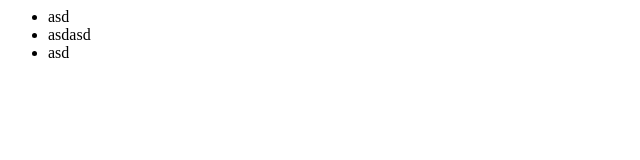
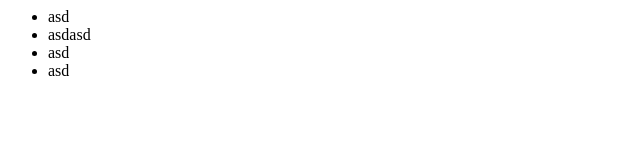
Before and after one commit to szintenzoltan/test1, a plain HTML site: page index.html in a window 1280 px wide. Shown: the full height of the page, 0-640 px from the left. Drawn offline with Linux system fonts and the light colour scheme.

Commit message:
commit index.html
+asd

```diff
--- a/index.html
+++ b/index.html
@@ -4,6 +4,7 @@
       <li>asd</li>
       <li>asdasd</li>
       <li>asd</li>
+      <li>asd</li>
     </ul>
   </body>
 </html>
```
